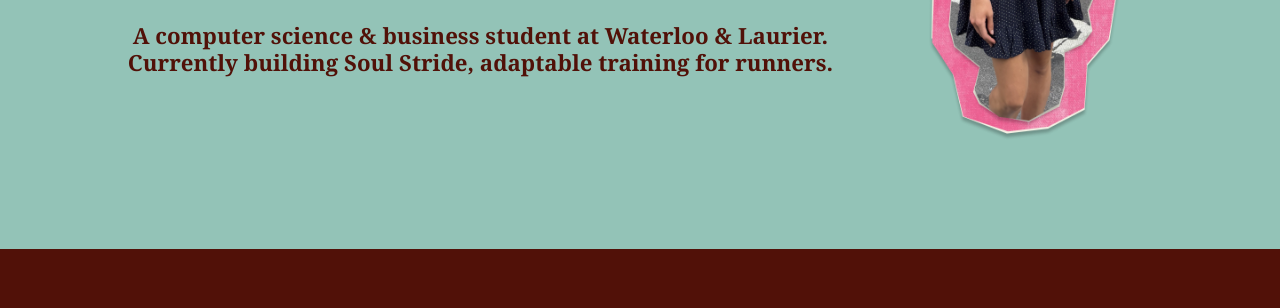
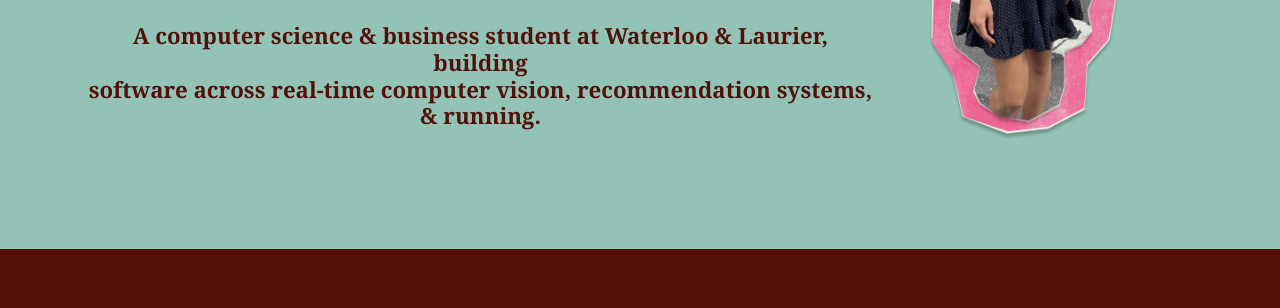
Before and after one commit to sarah-vanvelzer/personal-site, a plain HTML site: page index.html in a window 1280 px wide. Shown: the part 461-769 px from the top of the page. Drawn offline with Linux system fonts and the light colour scheme; a web font is replaced by a local one.

Commit message:
update info line

```diff
--- a/index.html
+++ b/index.html
@@ -30,8 +30,8 @@
     <div class="wrap">
       <div class="hero-text">
         <h1><span class="first">SARAH</span><span>VANVELZER</span></h1>
-        <p>A computer science &amp; business student at Waterloo &amp; Laurier.<br>
-          Currently building Soul Stride, adaptable training for runners.</p>
+        <p>A computer science &amp; business student at Waterloo &amp; Laurier, building<br>
+          software across real-time computer vision, recommendation systems, &amp; running.</p>
       </div>
       <img class="hero-photo" src="images/hero-cutout.png" width="267" height="496" alt="Sarah VanVelzer">
     </div>
```
